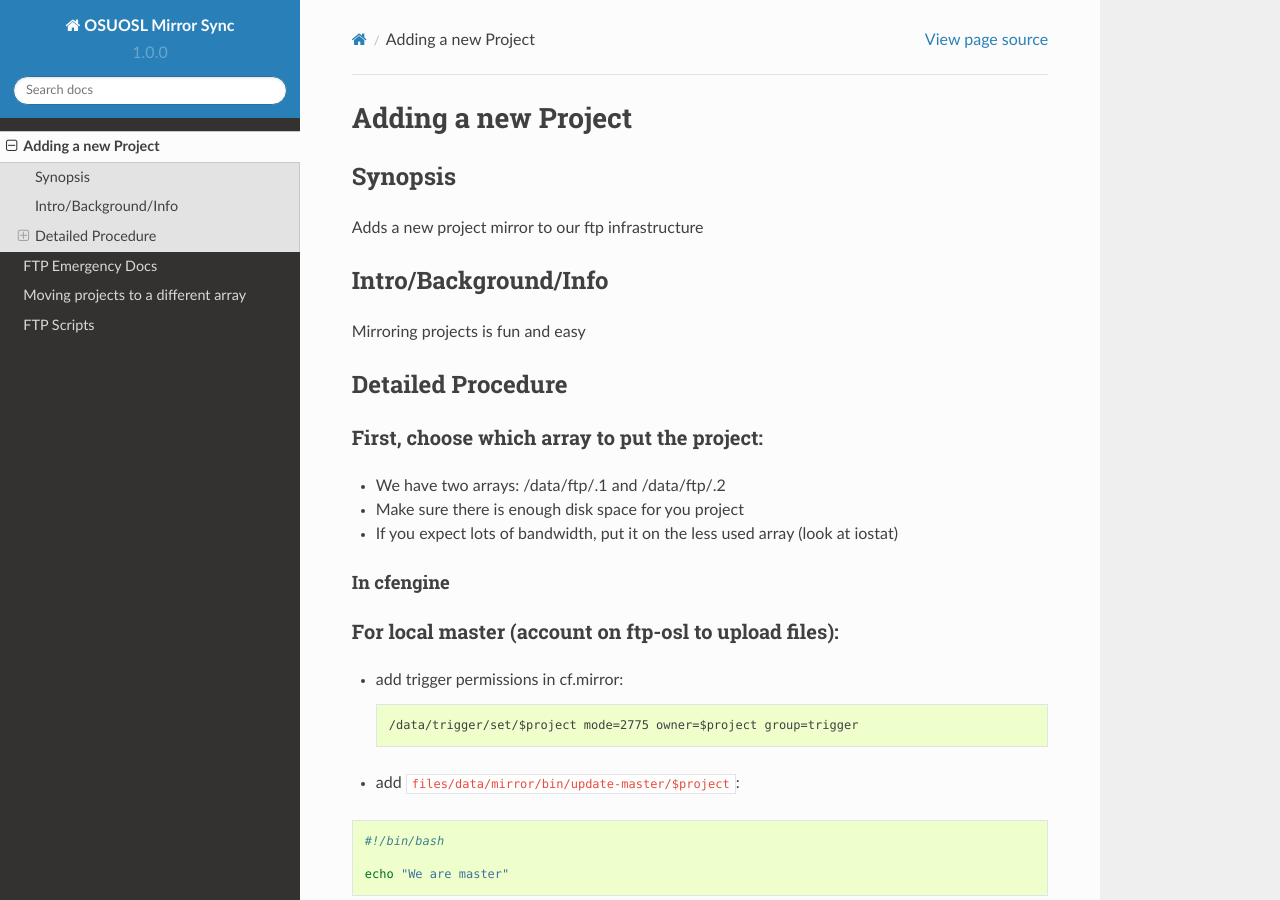
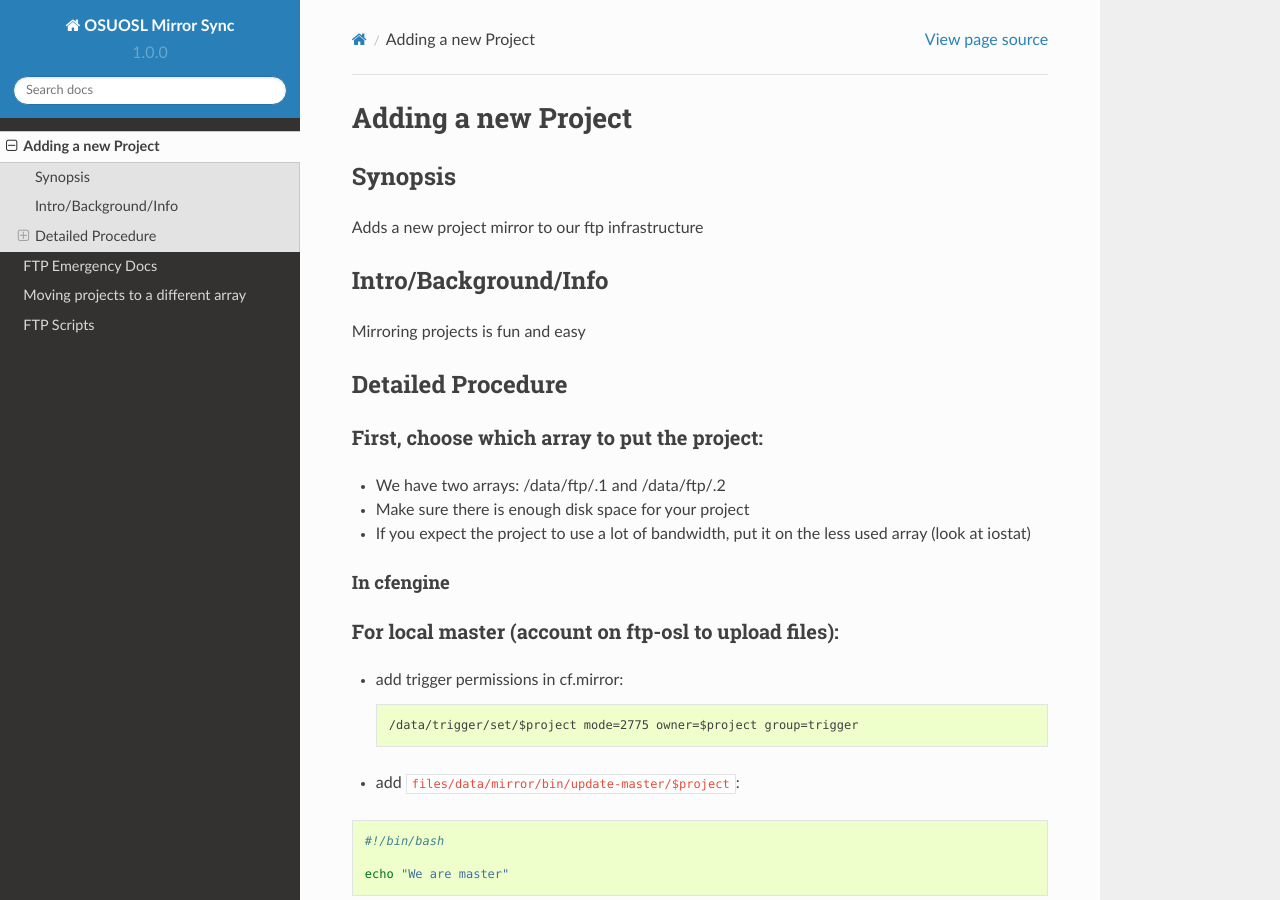
Before and after one commit to osuosl/osuosl-mirror-sync, a Sphinx documentation site: the page built from docs/source/adding.rst, in a window 1280 px wide and 900 px high. Built offline with Sphinx 7.4.7 and the Read the Docs theme 2.0.0, drawn with Linux system fonts in a browser that asks for light colours.

Commit message:
Small changes mostly typographical corrections in docs.

```diff
--- a/docs/source/adding.rst
+++ b/docs/source/adding.rst
@@ -17,9 +17,9 @@ Detailed Procedure
 First, choose which array to put the project:
 ^^^^^^^^^^^^^^^^^^^^^^^^^^^^^^^^^^^^^^^^^^^^^
 - We have two arrays: /data/ftp/.1 and /data/ftp/.2
-- Make sure there is enough disk space for you project
-- If you expect lots of bandwidth, put it on the less used array (look at
-  iostat)
+- Make sure there is enough disk space for your project
+- If you expect the project to use a lot of bandwidth, put it on the less used
+  array (look at iostat)
 
 In cfengine
 ~~~~~~~~~~~
--- a/docs/source/index.rst
+++ b/docs/source/index.rst
@@ -21,7 +21,7 @@ Introduction
 ------------
 
 The nature of our system allows some flexibility to the services that we can
-offer. We can server as the master mirror for small projects, but also as a part
+offer. We can serve as the master mirror for small projects, but also as a part
 of a large project's mirror infrastructure. Each set of data is referred to as a
 'tree'; each project may have one or more trees.
 
@@ -39,7 +39,8 @@ reflect how it should be installed externally.
 
 Most of the files reside in ``/data/mirror`` on the nodes while some scripts are
 located in ``/usr/local/sbin``. In addition there are other services such as
-xinetd, bwbar, etc that need to be configured outside of the
+xinetd, bwbar, etc that need to be configured outside these directories or the
+current repository.
 
 Hardware
 --------
```
Also changed, not shown: 1 other file.
